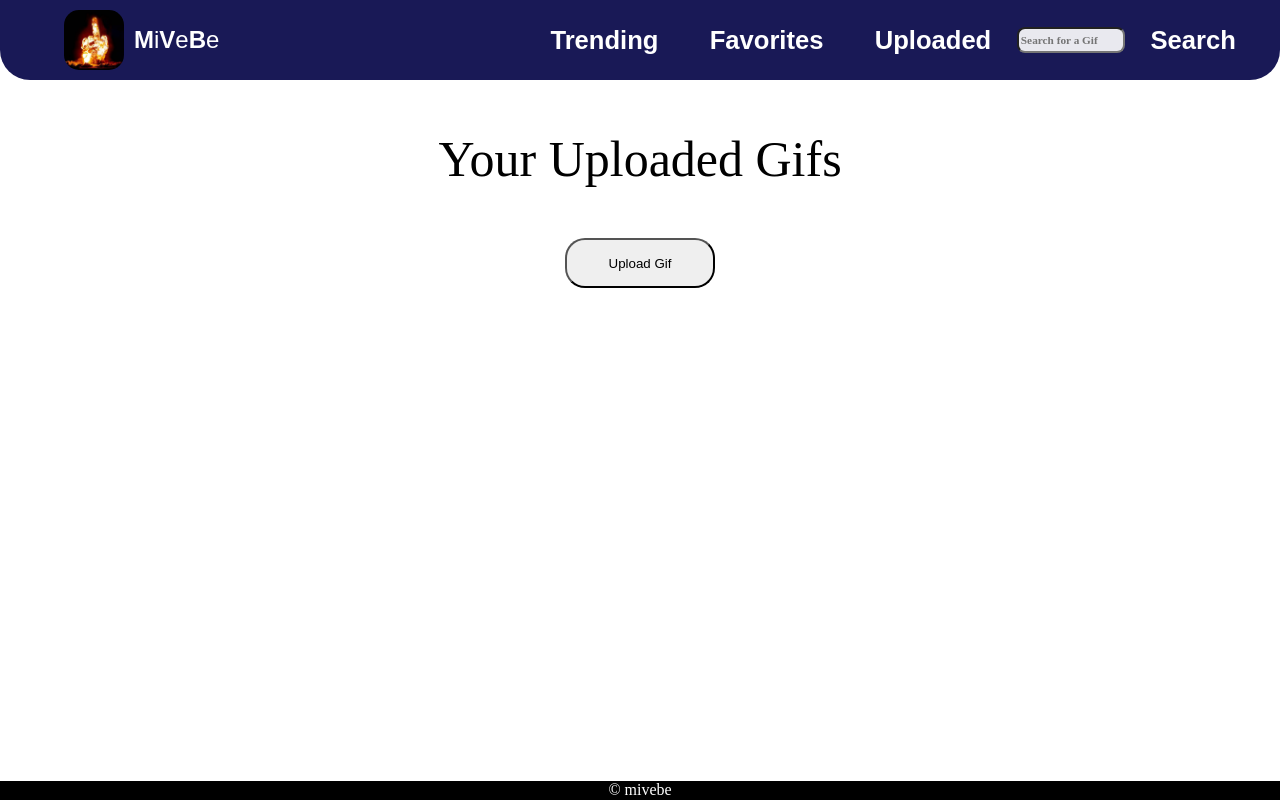
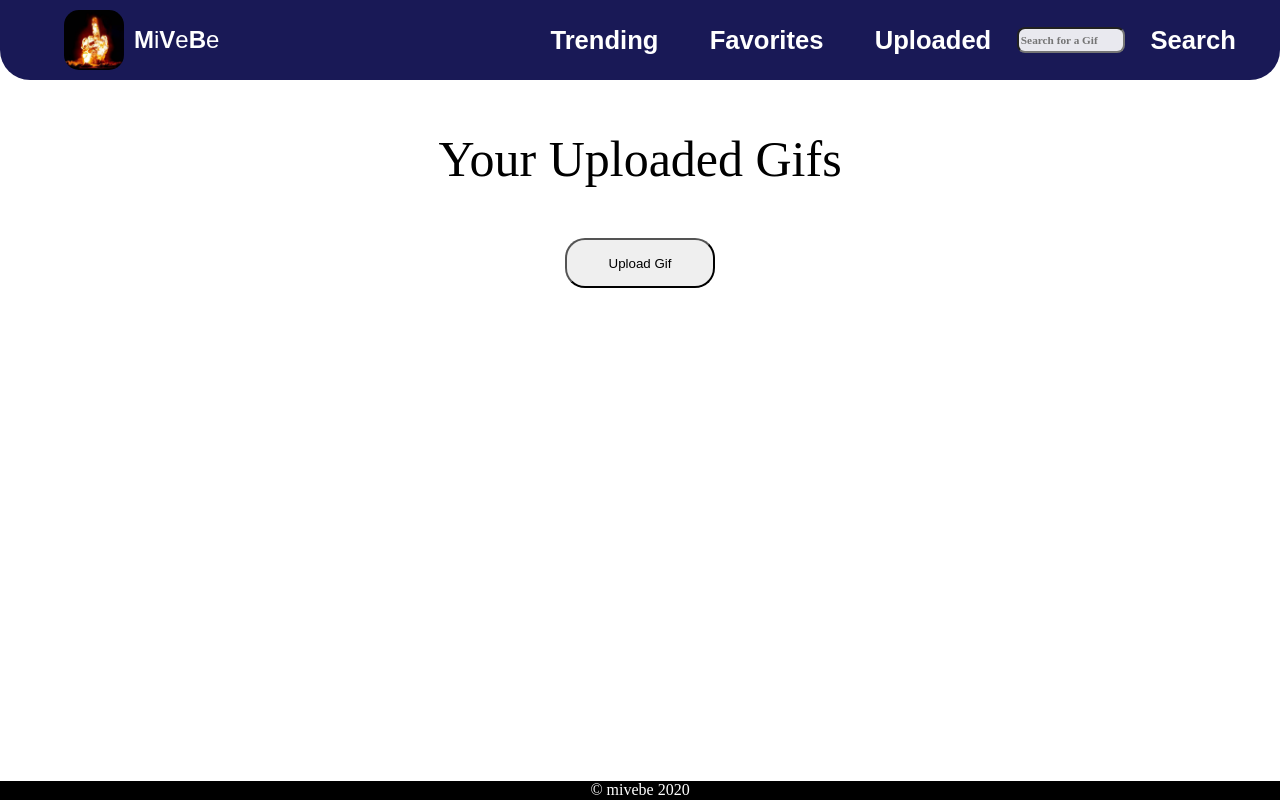
Before and after one commit to mivebe/gif-project, a React (Create React App) app: page /uploaded in a window 1280 px wide. Built offline with nearby package versions, Linux system fonts and the light colour scheme; what darkmode-js would draw is missing.

Commit message:
Edit readme and added dynamic footer date

```diff
--- a/src/App.jsx
+++ b/src/App.jsx
@@ -23,6 +23,8 @@ const getFromLS = (key) => {
     if (!res) { return null }
     return JSON.parse(res)
 }
+
+const date = new Date().getFullYear();
 
 const App = () => {
     const [searchText, setSearchText] = useState("");
@@ -67,7 +69,7 @@ const App = () => {
                         </Switch>
                     </div>
                 </Router>
-                <footer>© mivebe</footer>
+                <footer>© mivebe {date}</footer>
             </div>
         </InnerStorage.Provider>
     )
```
Also changed, not shown: 1 other file (tests, documents, lock files or other folders).
